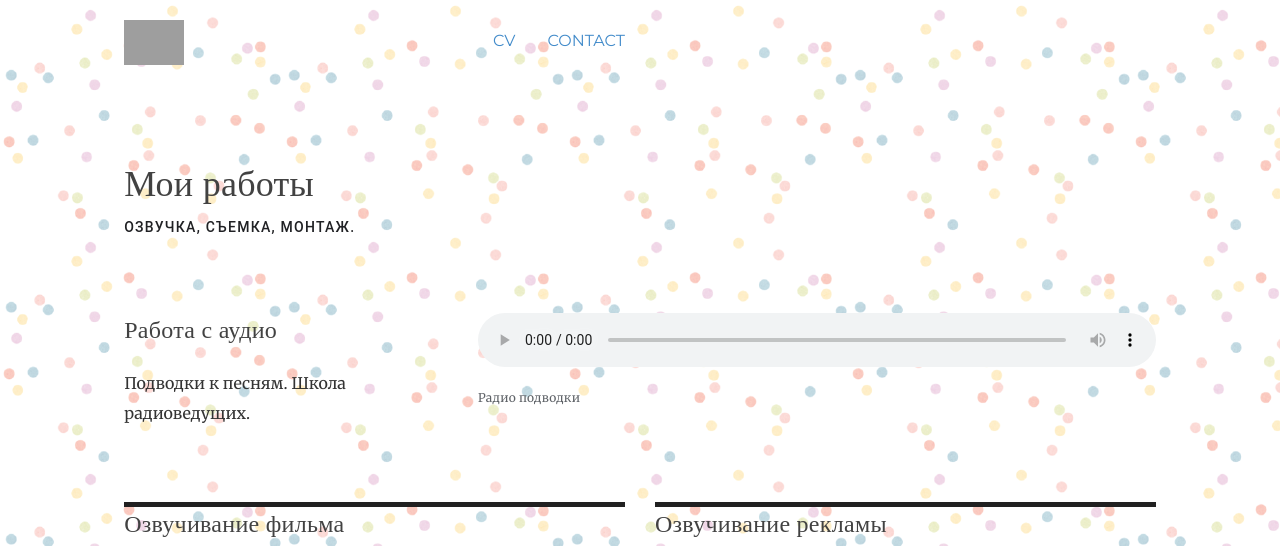
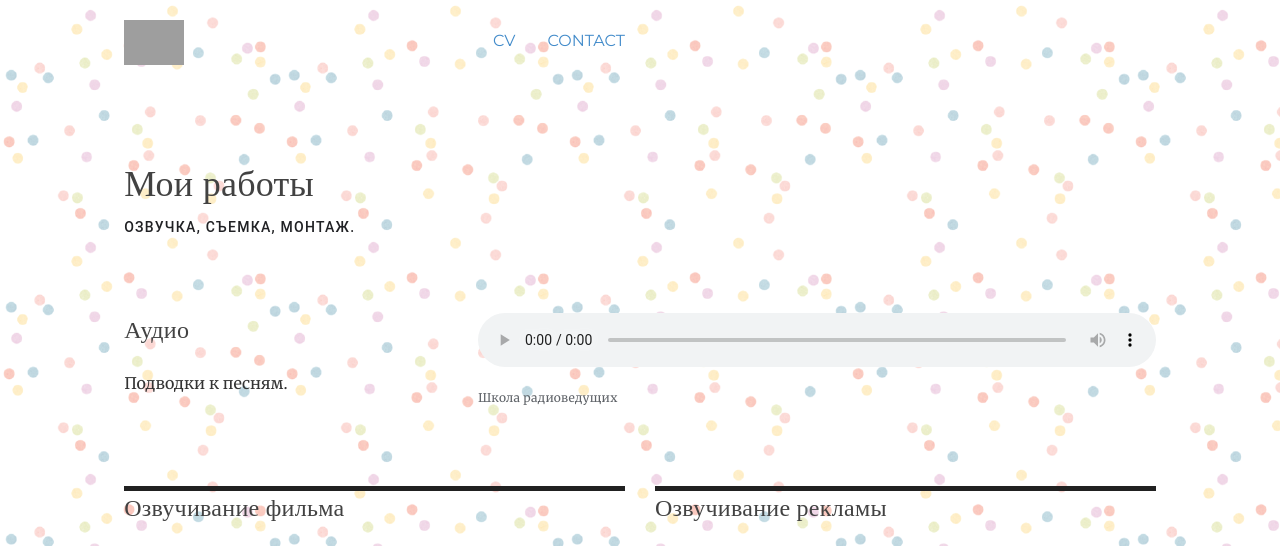
Before and after one commit to cvkp/cvkp.github.io, a Jekyll site: the page built from video/index.html, in a window 1280 px wide and 1400 px high. Shown: the top 546 px of the window. Built offline with Jekyll 4.4.1, drawn with Linux system fonts in a browser that asks for light colours; nearby versions of some CDN libraries; library files that are not in the unit come from our copies; some of the changed text lies outside the part shown; grey boxes are pictures that could not be loaded.

Commit message:
Update index.html

```diff
--- a/video/index.html
+++ b/video/index.html
@@ -31,18 +31,18 @@ contact: passive
    <div class="col-md-10">
       <div class="col-md-4">
 
-                 <div class="resource--content-headline headline__first">Работа с аудио</div>
+                 <div class="resource--content-headline headline__first">Аудио</div>
 
 
          <div class="media-body">
-             <p>Подводки к песням. Школа радиоведущих.</p>
+             <p>Подводки к песням. </p>
          </div>
       </div>
       <div class="col-md-8">
 
 
  <audio src="/images/целиком-кор.mp3" controls="controls" preload="auto"></audio>
-<div class="article-media-caption"><figcaption> Радио подводки</figcaption> </div>
+<div class="article-media-caption"><figcaption> Школа радиоведущих</figcaption> </div>
 
       </div>
    </div>
@@ -81,13 +81,14 @@ contact: passive
 
 
          <div class="media-body">
-            <p>Школа радиоведущих. Мне достался ролик из фильма Белоснежка и Охотники.  Основная сложность заключалась в том, чтобы правильно передать эмоции и при этом попадать в английский текст.  </p>
+            <p>Мне достался ролик из фильма Белоснежка и Охотники.  Основная сложность заключалась в том, чтобы правильно передать эмоции и при этом попадать в английский текст.  </p>
          </div>
       </div>
       <div class="col-md-6">
          <div class="resource--content-border" style="border-color:#212121"></div>
          <div class="resource--content-headline">Озвучивание рекламы </div>
          {% include youtube.html id="gtBAT7cHxzo " %}
+         <div class="article-media-caption"><figcaption> Школа радиоведущих</figcaption> </div>
          <div class="media-body">
             <p>Школа радилведущих. </p>
          </div>
```
